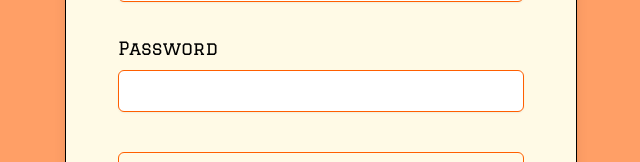
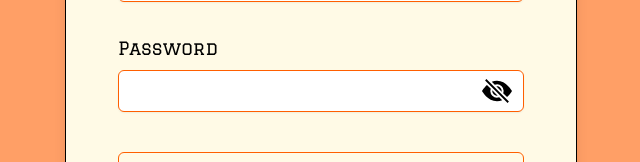
Before and after one commit to pigamers/CarFrontend, a React (Vite) app: page /login in a window 1280 px wide. Shown: the part 417-579 px from the top of the page, without its empty margins (319-959 px from the left). Built offline with nearby package versions, Linux system fonts and the light colour scheme.

Commit message:
jwt theme toggle and show hide password done

```diff
--- a/src/App.jsx
+++ b/src/App.jsx
@@ -5,27 +5,14 @@ import Home from "./pages/Home";
 import GetCar from "./pages/GetCar";
 import SellCar from "./pages/SellCar";
 import About from "./pages/About";
-import { Provider } from "react-redux";
-import store from "./utils/store";
-import { useEffect } from "react";
+import { useSelector } from "react-redux";
 
 function App() {
-  // const theme = useSelector(state => state.theme.defaultTheme);
+  const theme = useSelector(state => state.theme.defaultTheme);
 
-  /*
-  useEffect(() => {
-    const html = document.querySelector('html');
-    if (theme === 'dark') {
-      html.classList.add('dark');
-    } else {
-      html.classList.remove('dark');
-    }
-  }, [theme]);
-  */
 
   return (
-    <>
-      <Provider store={store}>
+    <div className={theme === 'dark' ? 'dark' : ''}>
         <Routes>
           <Route path="/" element={<Home />} />
           <Route path="getcar" element={<GetCar />} />
@@ -34,8 +21,7 @@ function App() {
           <Route path="login" element={<Login />} />
           <Route path="signup" element={<Signup />} />
         </Routes>
-      </Provider>
-    </>
+    </div>
   )
 }
 
--- a/src/components/Faq.jsx
+++ b/src/components/Faq.jsx
@@ -1,16 +1,13 @@
 import React, { useState } from 'react'
 import { FaAngleDown, FaAngleUp } from "react-icons/fa";
-import { useSelector } from 'react-redux';
 import { Link } from 'react-router-dom';
 
 export default function Faq() {
-    const theme = useSelector(state => state.theme.defaultTheme);
-
     const [isOpenOne, setIsOpenOne] = useState(false);
     const [isOpenTwo, setIsOpenTwo] = useState(false);
     const [isOpenThree, setIsOpenThree] = useState(false);
     return (
-        <div className={theme === 'dark' ? "dark" : ""}>
+        <>
             <section className="p-16 bg-one mx-auto w-full px-6 lg:px-8 font-graduate dark:bg-five">
                 <div>
                     <div className="mx-auto max-w-2xl text-center dark:text-six">
@@ -102,6 +99,6 @@ export default function Faq() {
                 </div>
             </section>
 
-        </div>
+        </>
     )
 }
--- a/src/components/HeroSection.jsx
+++ b/src/components/HeroSection.jsx
@@ -2,12 +2,10 @@ import React from 'react'
 import { FaArrowRight } from 'react-icons/fa6'
 import hero from '../assets/carsinparallel.jpg'; // with import
 import { Link } from 'react-router-dom';
-import { useSelector } from 'react-redux';
 
 export default function HeroSection() {
-    const theme = useSelector(state => state.theme.defaultTheme);
     return (
-        <div className={theme === 'dark' ? "dark" : ""}>
+        <>
             <div className="relative w-full pt-16 bg-one font-graduate dark:bg-five">
                 <div className="mx-auto w-full lg:grid lg:grid-cols-12 lg:gap-x-8 lg:px-8">
                     <div className="flex flex-col justify-center px-4 py-12 md:py-16 lg:col-span-7 lg:gap-x-6 lg:px-6 lg:py-24 xl:col-span-6">
@@ -33,6 +31,6 @@ export default function HeroSection() {
                 </div>
                 <hr className='dark:text-six' />
             </div>
-        </div>
+        </>
     )
 }
--- a/src/components/SellCarForm.jsx
+++ b/src/components/SellCarForm.jsx
@@ -1,6 +1,5 @@
 import React from 'react'
-
-import sellcar from '../assets/sellyourcar.jpg'; // with import
+import sellcar from '../assets/sellyourcar.jpg';
 
 export default function SellCarForm() {
     return (
--- a/src/components/ThemeToggle.jsx
+++ b/src/components/ThemeToggle.jsx
@@ -1,7 +1,7 @@
 import { FaMoon, FaSun } from "react-icons/fa";
 import React from 'react';
 import { useDispatch, useSelector } from 'react-redux';
-import { toggleTheme } from '../utils/theme/themSlice';
+import { toggleTheme } from '../redux/theme/themSlice';
 
 export default function ThemeToggle() {
     const dispatch = useDispatch();
--- a/src/main.jsx
+++ b/src/main.jsx
@@ -3,9 +3,13 @@ import ReactDOM from 'react-dom/client'
 import App from './App.jsx'
 import './index.css'
 import { BrowserRouter } from 'react-router-dom'
+import { Provider } from 'react-redux'
+import store from './redux/store.js'
 
 ReactDOM.createRoot(document.getElementById('root')).render(
   <BrowserRouter>
-    <App />
+    <Provider store={store}>
+      <App />
+    </Provider>
   </BrowserRouter>
 )
--- a/src/pages/Login.jsx
+++ b/src/pages/Login.jsx
@@ -4,7 +4,8 @@ import { Link, useNavigate } from 'react-router-dom';
 import toast, { Toaster } from 'react-hot-toast';
 import axios from 'axios';
 import { useDispatch } from 'react-redux';
-import { login } from '../utils/auth/authSlice';
+import { login } from '../redux/auth/authSlice';
+import { BsEyeFill, BsEyeSlashFill } from "react-icons/bs";
 
 export default function Login() {
     const dispatch = useDispatch();
@@ -12,6 +13,11 @@ export default function Login() {
 
     const [email, setEmail] = useState('');
     const [password, setPassword] = useState('');
+    const [showPassword, setShowPassword] = useState(false);
+
+    const togglePasswordVisibility = () => {
+        setShowPassword(!showPassword);
+    };
 
     const handleLogin = async (event) => {
         event.preventDefault();
@@ -20,13 +26,17 @@ export default function Login() {
                 email,
                 password,
             });
+            const token = res.data.token;
+
+            localStorage.setItem('token', token);
+
             toast.success(res.data.message);
 
             dispatch(login());
 
             setTimeout(() => {
                 navigate('/');
-            }, 2000);
+            }, 1000);
         } catch (error) {
             if (error.response && error.response.data && error.response.data.message) {
                 toast.error(error.response.data.message);
@@ -45,6 +55,7 @@ export default function Login() {
                         <h2 className="mt-10 text-center text-2xl font-bold">Log in to your account</h2>
                     </div>
                     <form className="space-y-8 mx-5" action="" onSubmit={handleLogin}>
+                        {/* email field */}
                         <div>
                             <label htmlFor="email" className="block text-lg font-medium">Email address</label>
                             <div className="mt-2">
@@ -60,24 +71,31 @@ export default function Login() {
                                 />
                             </div>
                         </div>
-
+                        {/* password field */}
                         <div>
                             <div className="flex items-center justify-between">
                                 <label htmlFor="password" className="block text-lg font-medium">Password</label>
                             </div>
-                            <div className="mt-2">
+                            <div className="mt-2 relative">
                                 <input
                                     id="password"
                                     name="password"
-                                    type="password"
+                                    type={showPassword ? 'text' : 'password'}
                                     autoComplete="current-password"
                                     value={password}
                                     onChange={(e) => setPassword(e.target.value)}
                                     required
                                     className="block w-full rounded-md border border-three py-2 px-3 shadow-sm" />
+                                <button
+                                    type="button"
+                                    className="absolute inset-y-0 right-0 px-3 py-2 flex items-center"
+                                    onClick={togglePasswordVisibility}
+                                >
+                                    {showPassword ? <BsEyeFill size={30} /> : <BsEyeSlashFill size={30} />}
+                                </button>
                             </div>
                         </div>
-
+                        {/* login button */}
                         <div>
                             <button
                                 type="submit"
--- a/src/pages/Signup.jsx
+++ b/src/pages/Signup.jsx
@@ -2,6 +2,7 @@ import axios from 'axios';
 import React, { useState } from 'react'
 import toast, { Toaster } from 'react-hot-toast';
 import { useNavigate } from 'react-router-dom';
+import { BsEyeFill, BsEyeSlashFill } from "react-icons/bs";
 
 export default function Signup() {
     const navigate = useNavigate();
@@ -10,7 +11,11 @@ export default function Signup() {
     const [contactNumber, setContactNumber] = useState('');
     const [email, setEmail] = useState('');
     const [password, setPassword] = useState('');
+    const [showPassword, setShowPassword] = useState(false);
 
+    const togglePasswordVisibility = () => {
+        setShowPassword(!showPassword);
+    };
 
     const handleSignup = async (event) => {
         event.preventDefault();
@@ -95,17 +100,24 @@ export default function Signup() {
                             <div className="flex items-center justify-between">
                                 <label htmlFor="password" className="block text-lg font-medium">Password</label>
                             </div>
-                            <div className="mt-2">
+                            <div className="mt-2 relative">
                                 <input
                                     id="password"
                                     name="password"
-                                    type="password"
+                                    type={showPassword ? 'text' : 'password'}
                                     autoComplete="current-password"
                                     required
                                     value={password}
                                     onChange={(e) => setPassword(e.target.value)}
                                     className="block w-full rounded-md border border-three py-2 px-3 shadow-sm"
                                 />
+                                <button
+                                    type="button"
+                                    className="absolute inset-y-0 right-0 px-3 py-2 flex items-center"
+                                    onClick={togglePasswordVisibility}
+                                >
+                                    {showPassword ? <BsEyeFill size={30} /> : <BsEyeSlashFill size={30} />}
+                                </button>
                             </div>
                         </div>
                         {/* submit button */}
--- a/src/utils/auth/authSlice.js
+++ b/src/redux/auth/authSlice.js
@@ -4,7 +4,7 @@ import { createSlice } from '@reduxjs/toolkit';
 const authSlice = createSlice({
   name: 'auth',
   initialState: {
-    isAuthenticated: false,
+    isAuthenticated: !!localStorage.getItem('token'),
   },
   reducers: {
     login(state) {
--- a/src/utils/store.js
+++ b/src/redux/store.js
@@ -1,7 +1,7 @@
 // src/app/store.js
 import { configureStore } from '@reduxjs/toolkit';
-import authReducer from '../utils/auth/authSlice';
-import themeReducer from '../utils/theme/themSlice'
+import authReducer from '../redux/auth/authSlice';
+import themeReducer from '../redux/theme/themSlice'
 
 const store = configureStore({
   reducer: {
--- a/src/utils/theme/themSlice.js
+++ b/src/redux/theme/themSlice.js
@@ -4,11 +4,12 @@ import { createSlice } from '@reduxjs/toolkit';
 const themeSlice = createSlice({
     name: 'theme',
     initialState: {
-        defaultTheme: 'light',
+        defaultTheme: localStorage.getItem('theme') || 'light',
     },
     reducers: {
         toggleTheme(state) {
             state.defaultTheme = state.defaultTheme === 'light' ? 'dark' : 'light';
+            localStorage.setItem('theme', state.defaultTheme);
         },
     },
 });
```
Also changed, not shown: src/components/Navbar.jsx (+13 -11 lines).
